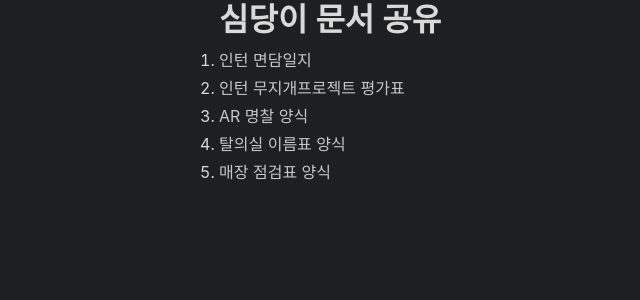
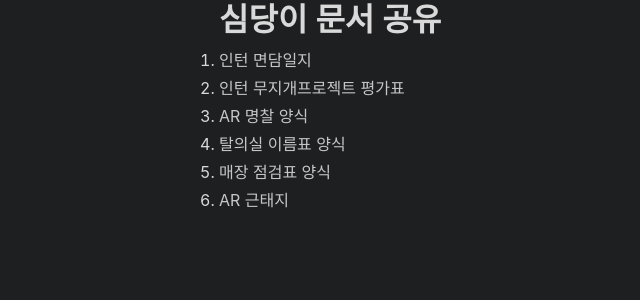
Before and after one commit to hanseodev/hanseodev.github.io, a Jekyll site: the page built from cloud.md, in a window 1280 px wide. Shown: the top 300 px of the page, without its empty margins (85-725 px from the left). Built offline with Jekyll 4.4.1, drawn with Linux system fonts in a browser that asks for light colours.

Commit message:
6 AR 근태지

```diff
--- a/cloud.md
+++ b/cloud.md
@@ -17,4 +17,5 @@ a {
 2. [인턴 무지개프로젝트 평가표](./assets/cloud/인턴 무지개프로젝트 평가표.xlsx)
 3. [AR 명찰 양식](./assets/cloud/AR 명찰 양식.hwp)
 4. [탈의실 이름표 양식](./assets/cloud/탈의실 이름표 양식.hwp)
-5. [매장 점검표 양식](assets/cloud/매장 점검표 양식.hwp)
+5. [매장 점검표 양식](./assets/cloud/매장 점검표 양식.hwp)
+6. [AR 근태지](./assets/cloud/AR 근태지.xlsx)
```
Also changed, not shown: 1 other file.
